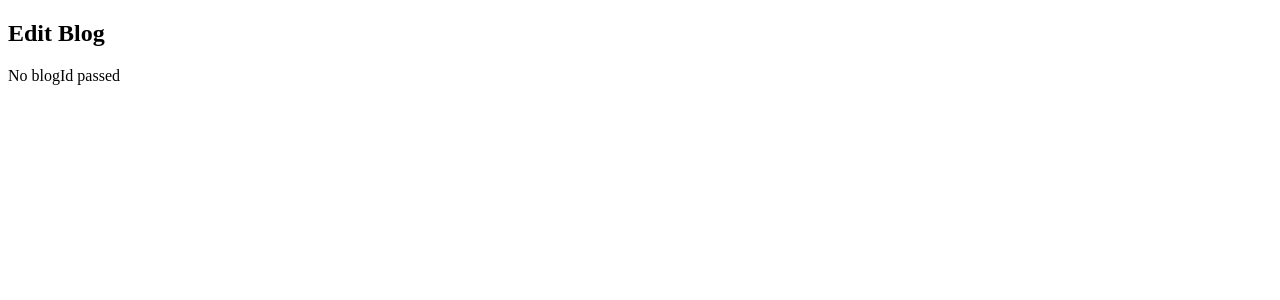
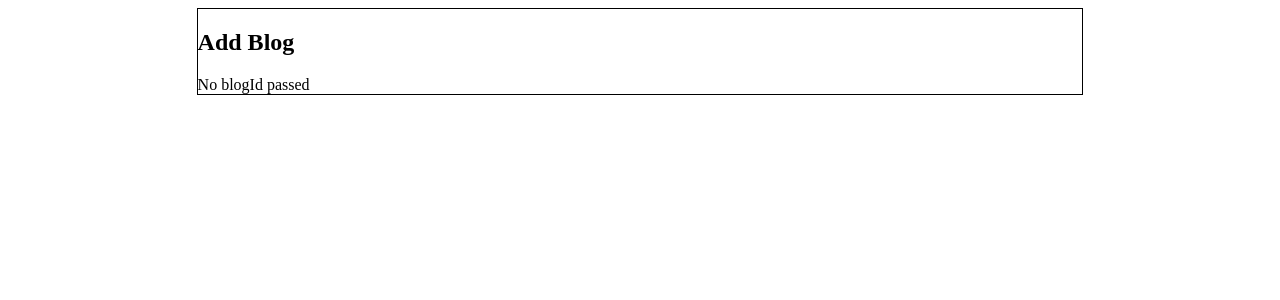
Before and after one commit to thebazshah/biit-react-class-fall2019, a React (Create React App) app in the folder BlogApp/: page /e in a window 1280 px wide. Shown: the top 300 px of the page. Built offline with nearby package versions, Linux system fonts and the light colour scheme.

Commit message:
some code refactoring

```diff
--- a/BlogApp/src/App.js
+++ b/BlogApp/src/App.js
@@ -1,49 +1,22 @@
 import React from "react";
-import styles from "./styles";
-import Header from "./header";
-import { getBlogs } from "./service";
-import BlogFeed from "./BlogFeed";
 import { BrowserRouter as Router, Route, Redirect } from "react-router-dom";
 
-function Index(props) {
-  const { history = {} } = props;
-  const blogs = getBlogs();
-  return (
-    <div style={styles.mainContainer}>
-      <Header
-        title="My Blog Feed"
-        onClickAdd={() => {
-          history.push("/e");
-        }}
-      />
-      <BlogFeed blogs={blogs} history={history} />
-    </div>
-  );
-}
+import Main from './screens/Main';
+import Login from './screens/Login';
+import EditBlog from './screens/EditBlog';
+import styles from './styles/styles';
 
-function Login() {
-  return <h2>Login</h2>;
-}
-
-function Edit(props) {
-  const { match = {} } = props;
-  const { params = {} } = match;
-  const { blogId = null } = params;
-  return <React.Fragment>
-    <h2>Edit Blog</h2>
-    <div>{blogId === null ? "No blogId passed" : "blogId: " + blogId}</div>
-  </React.Fragment>;
-}
-
-export default function App(props) {
+const App = props => {
   return (
     <Router>
-      <div>
-        <Route path="/" exact component={Index} />
+      <div style={styles.mainContainer}>
+        <Route path="/" exact component={Main} />
         <Route exact={true} path="/l" component={Login} />
-        <Route exact={true} path="/e" component={Edit} />
-        <Route exact={true} path="/e:blogId" component={Edit} />
+        <Route exact={true} path="/e" component={EditBlog} />
+        <Route exact={true} path="/e:blogId" component={EditBlog} />
       </div>
     </Router>
   );
-}
+};
+
+export default App;
--- a/BlogApp/src/header.js
+++ b/BlogApp/src/components/header.js
@@ -1,8 +1,7 @@
 import React from 'react'
-import styles from './styles'
+import styles from '../styles/styles'
 
 export default function Header(props) {
-  console.log(props)
   const { title = "Blog Feed", onClickAdd = () => {} } = props || {};
   return (
     <div style = {styles.mainHeader} >
--- /dev/null
+++ b/BlogApp/src/screens/EditBlog.js
@@ -0,0 +1,17 @@
+import React from 'react';
+
+const EditBlog = props => {
+  const { match = {} } = props;
+  const { params = {} } = match;
+  const { blogId = null } = params;
+  const headingText = blogId === null ? "Add Blog" : "Edit Blog";
+  const blogIdText = blogId === null ? "No blogId passed" : "blogId: " + blogId;
+  return (
+    <React.Fragment>
+      <h2>{headingText}</h2>
+      <div>{blogIdText}</div>
+    </React.Fragment>
+  );
+};
+
+export default EditBlog;
--- /dev/null
+++ b/BlogApp/src/screens/Login.js
@@ -0,0 +1,7 @@
+import React from "react";
+
+const Login = props => {
+  return <h2>Login</h2>;
+};
+
+export default Login;
--- /dev/null
+++ b/BlogApp/src/screens/Main.js
@@ -0,0 +1,18 @@
+import React from "react";
+
+import { getBlogs } from "../services/service";
+import BlogFeed from "../components/BlogFeed";
+import Header from "../components/header";
+
+const Main = props => {
+  const { history = {} } = props;
+  const blogs = getBlogs();
+  return (
+    <React.Fragment>
+      <Header title="My Blog Feed" onClickAdd={() => history.push("/e")} />
+      <BlogFeed blogs={blogs} history={history} />
+    </React.Fragment>
+  );
+};
+
+export default Main;
```
Also changed, not shown: BlogApp/src/components/BlogFeed.js (renamed from BlogApp/src/BlogFeed.js, +4 -3 lines), BlogApp/src/components/BlogItem.js (renamed from BlogApp/src/BlogItem.js, +6 -5 lines), BlogApp/src/components/common.js (renamed from BlogApp/src/common.js), BlogApp/src/index.js (line endings or trailing spaces), BlogApp/src/services/service.js (renamed from BlogApp/src/service.js), BlogApp/src/styles/styles.js (renamed from BlogApp/src/styles.js).
